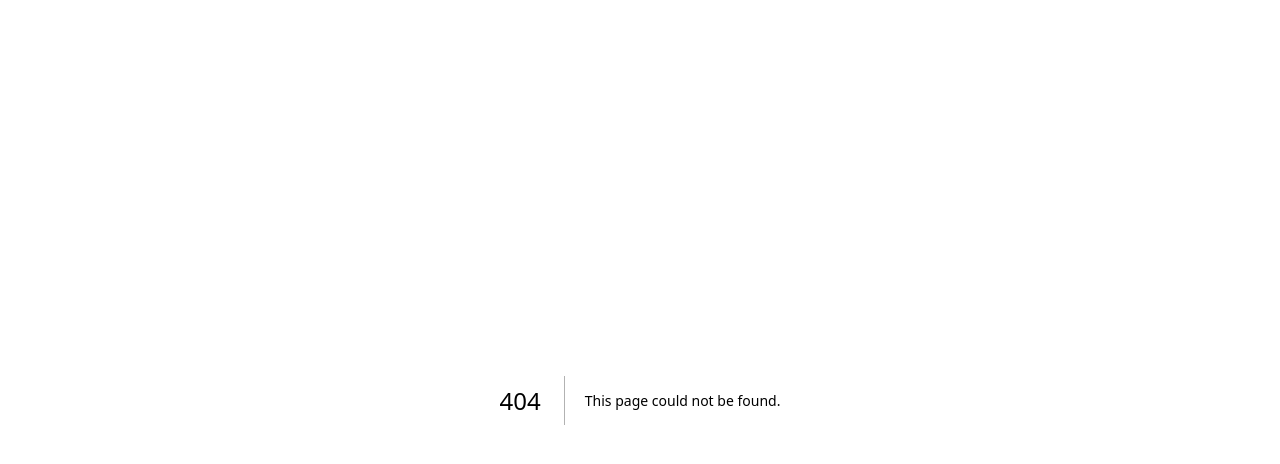
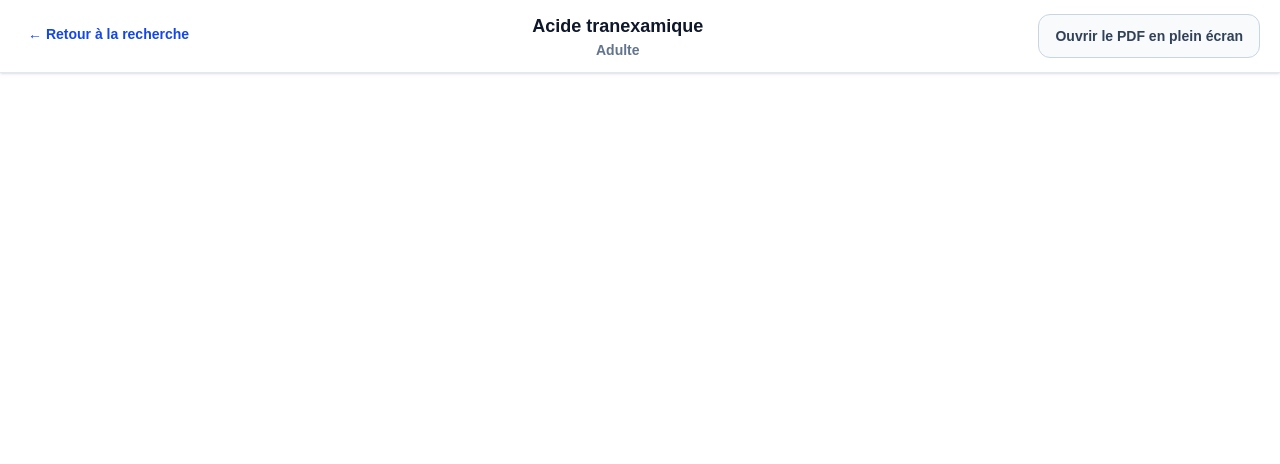
Before and after one commit to tn2htcsh2v-ctrl/protocoles-urgences-saumur, a Next.js app: page /medicaments/lecture/0/adulte in a window 1280 px wide. Before the commit this address had no page. Shown: the top 464 px of the page. Built offline with nearby package versions, Linux system fonts and the light colour scheme.

Commit message:
Ajout du guide médicamenteux et navigation PDF

```diff
--- /dev/null
+++ b/app/medicaments/lecture/[medicament]/[population]/page.tsx
@@ -0,0 +1,87 @@
+import Link from "next/link";
+import { notFound } from "next/navigation";
+import { medicaments, type Population } from "../../../../../data/medicaments";
+
+const PDF_URL = "/medicaments/livret-medicaments-urgence.pdf";
+
+export function generateStaticParams() {
+  return medicaments.flatMap((medicament, index) =>
+    (Object.keys(medicament.pages) as Population[]).map((population) => ({
+      medicament: String(index),
+      population,
+    })),
+  );
+}
+
+function premierParametre(valeur: string | string[] | undefined) {
+  return Array.isArray(valeur) ? valeur[0] : valeur;
+}
+
+export default async function LectureMedicamentPage({
+  params,
+  searchParams,
+}: {
+  params: Promise<{ medicament: string; population: string }>;
+  searchParams: Promise<Record<string, string | string[] | undefined>>;
+}) {
+  const { medicament: indexTexte, population: populationTexte } = await params;
+  const index = Number(indexTexte);
+  const population = populationTexte as Population;
+  const medicament = Number.isInteger(index) ? medicaments[index] : undefined;
+  const page =
+    medicament && (population === "adulte" || population === "pediatrie")
+      ? medicament.pages[population]
+      : undefined;
+
+  if (!medicament || !page) notFound();
+
+  const queryLecture = await searchParams;
+  const recherche = premierParametre(queryLecture.q) ?? "";
+  const filtreTexte = premierParametre(queryLecture.filtre);
+  const filtre =
+    filtreTexte === "adulte" || filtreTexte === "pediatrie"
+      ? filtreTexte
+      : "tous";
+  const retourParams = new URLSearchParams();
+  if (recherche) retourParams.set("q", recherche);
+  if (filtre !== "tous") retourParams.set("filtre", filtre);
+  const retourQuery = retourParams.toString();
+  const retourHref = `/medicaments${retourQuery ? `?${retourQuery}` : ""}`;
+  const pdfHref = `${PDF_URL}#page=${page}`;
+  const populationLibelle = population === "pediatrie" ? "Pédiatrie" : "Adulte";
+
+  return (
+    <main className="flex h-[100dvh] min-h-0 flex-col overflow-hidden bg-slate-200 text-slate-900">
+      <header className="z-10 shrink-0 border-b border-slate-200 bg-white px-3 pb-3 pt-[max(0.75rem,env(safe-area-inset-top))] shadow-sm sm:px-5">
+        <div className="mx-auto flex max-w-7xl flex-col gap-3 sm:flex-row sm:items-center sm:justify-between">
+          <Link
+            href={retourHref}
+            className="inline-flex min-h-11 items-center self-start rounded-xl px-2 text-sm font-bold text-blue-700 hover:bg-blue-50 hover:text-blue-900"
+          >
+            ← Retour à la recherche
+          </Link>
+
+          <div className="min-w-0 flex-1 sm:px-4 sm:text-center">
+            <h1 className="truncate text-base font-bold sm:text-lg">{medicament.dci}</h1>
+            <p className="text-sm font-semibold text-slate-500">{populationLibelle}</p>
+          </div>
+
+          <a
+            href={pdfHref}
+            target="_blank"
+            rel="noopener noreferrer"
+            className="inline-flex min-h-11 items-center justify-center self-stretch rounded-xl border border-slate-300 bg-slate-50 px-4 py-2 text-sm font-bold text-slate-700 hover:bg-slate-100 sm:self-auto"
+          >
+            Ouvrir le PDF en plein écran
+          </a>
+        </div>
+      </header>
+
+      <iframe
+        src={pdfHref}
+        title={`${medicament.dci} — ${populationLibelle}, page ${page}`}
+        className="min-h-0 w-full flex-1 border-0 bg-white"
+      />
+    </main>
+  );
+}
--- a/app/medicaments/page.tsx
+++ b/app/medicaments/page.tsx
@@ -1,10 +1,9 @@
 "use client";
 
 import Link from "next/link";
-import { useMemo, useState } from "react";
+import { useEffect, useMemo, useState, Suspense } from "react";
+import { useSearchParams } from "next/navigation";
 import { medicaments, type Population } from "../../data/medicaments";
-
-const PDF_URL = "/medicaments/livret-medicaments-urgence.pdf";
 
 type Filtre = "tous" | Population;
 
@@ -24,18 +23,26 @@ function normaliser(texte: string) {
 function BoutonPopulation({
   population,
   page,
+  medicamentIndex,
+  recherche,
+  filtre,
 }: {
   population: Population;
   page: number;
+  medicamentIndex: number;
+  recherche: string;
+  filtre: Filtre;
 }) {
   const pediatrie = population === "pediatrie";
+  const parametres = new URLSearchParams();
+  if (recherche) parametres.set("q", recherche);
+  if (filtre !== "tous") parametres.set("filtre", filtre);
+  const query = parametres.toString();
 
   return (
-    <a
-      href={`${PDF_URL}#page=${page}`}
-      target="_blank"
-      rel="noopener noreferrer"
-      aria-label={`Ouvrir la fiche ${pediatrie ? "pédiatrique" : "adulte"} à la page ${page}`}
+    <Link
+      href={`/medicaments/lecture/${medicamentIndex}/${population}${query ? `?${query}` : ""}`}
+      aria-label={`Lire la fiche ${pediatrie ? "pédiatrique" : "adulte"} à la page ${page}`}
       className={`inline-flex min-h-11 items-center justify-center rounded-xl border px-4 py-2.5 text-sm font-bold transition-colors focus-visible:outline-2 focus-visible:outline-offset-2 ${
         pediatrie
           ? "border-teal-200 bg-teal-50 text-teal-800 hover:bg-teal-100 focus-visible:outline-teal-600"
@@ -44,13 +51,32 @@ function BoutonPopulation({
     >
       {pediatrie ? "Pédiatrie" : "Adulte"}
       <span className="ml-2 text-xs font-medium opacity-70">p. {page}</span>
-    </a>
+    </Link>
   );
 }
 
-export default function MedicamentsPage() {
-  const [recherche, setRecherche] = useState("");
-  const [filtre, setFiltre] = useState<Filtre>("tous");
+function GuideMedicaments() {
+  const searchParams = useSearchParams();
+  const filtreInitial = searchParams.get("filtre");
+  const [recherche, setRecherche] = useState(searchParams.get("q") ?? "");
+  const [filtre, setFiltre] = useState<Filtre>(
+    filtreInitial === "adulte" || filtreInitial === "pediatrie"
+      ? filtreInitial
+      : "tous",
+  );
+
+  useEffect(() => {
+    const parametres = new URLSearchParams();
+    if (recherche) parametres.set("q", recherche);
+    if (filtre !== "tous") parametres.set("filtre", filtre);
+
+    const query = parametres.toString();
+    window.history.replaceState(
+      window.history.state,
+      "",
+      `/medicaments${query ? `?${query}` : ""}`,
+    );
+  }, [filtre, recherche]);
 
   const resultats = useMemo(() => {
     const termes = normaliser(recherche).trim().split(/\s+/).filter(Boolean);
@@ -134,7 +160,10 @@ export default function MedicamentsPage() {
           </div>
 
           <div className="divide-y divide-slate-200">
-            {resultats.map((medicament) => (
+            {resultats.map((medicament) => {
+              const medicamentIndex = medicaments.indexOf(medicament);
+
+              return (
               <article key={`${medicament.dci}-${medicament.nomCommercial}`} className="p-4 sm:p-6">
                 <div className="min-w-0">
                   <h2 className="text-lg font-bold leading-snug text-slate-900">
@@ -147,14 +176,27 @@ export default function MedicamentsPage() {
 
                 <div className="mt-4 flex flex-wrap gap-2">
                   {medicament.pages.adulte && (
-                    <BoutonPopulation population="adulte" page={medicament.pages.adulte} />
+                    <BoutonPopulation
+                      population="adulte"
+                      page={medicament.pages.adulte}
+                      medicamentIndex={medicamentIndex}
+                      recherche={recherche}
+                      filtre={filtre}
+                    />
                   )}
                   {medicament.pages.pediatrie && (
-                    <BoutonPopulation population="pediatrie" page={medicament.pages.pediatrie} />
+                    <BoutonPopulation
+                      population="pediatrie"
+                      page={medicament.pages.pediatrie}
+                      medicamentIndex={medicamentIndex}
+                      recherche={recherche}
+                      filtre={filtre}
+                    />
                   )}
                 </div>
               </article>
-            ))}
+              );
+            })}
 
             {resultats.length === 0 && (
               <div className="px-6 py-14 text-center">
@@ -175,3 +217,11 @@ export default function MedicamentsPage() {
     </main>
   );
 }
+
+export default function MedicamentsPage() {
+  return (
+    <Suspense fallback={<main className="min-h-screen bg-slate-100" />}>
+      <GuideMedicaments />
+    </Suspense>
+  );
+}
```
